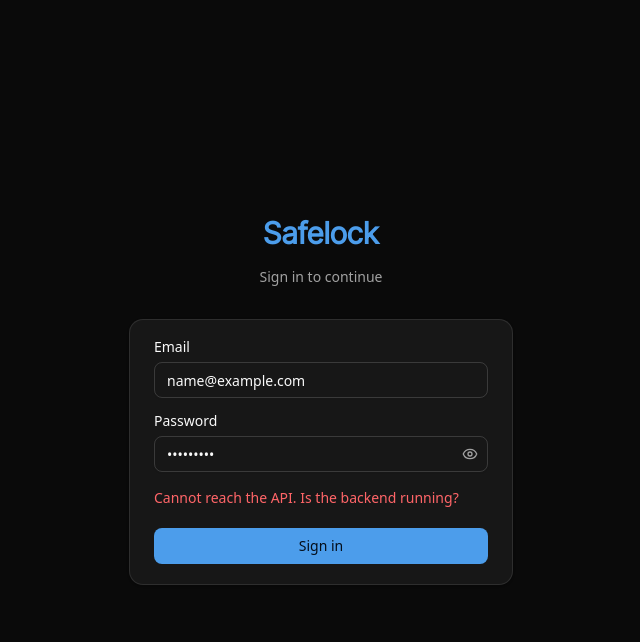
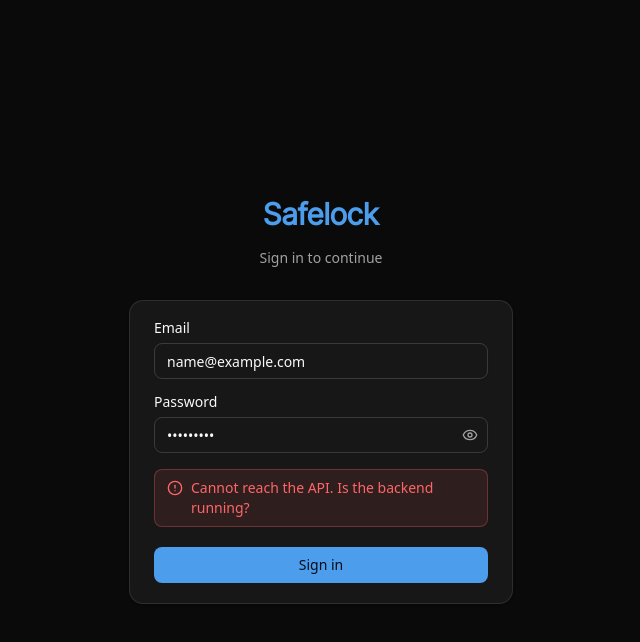
Before and after one commit to rene-nunez/safelock, a React (Vite) app in the folder frontend/: page /login in a window 1280 px wide. Both pictures are taken after typing "name@example.com", "Sample123" into the empty fields and a click on the button "Sign in". Shown: the top 642 px of the page, without its empty margins (319-959 px from the left). Built offline with nearby package versions, Linux system fonts and the light colour scheme; no server answers.

Commit message:
fix(frontend): surface loose errors with InlineNotice

```diff
--- a/frontend/src/components/ui/inline-notice.tsx
+++ b/frontend/src/components/ui/inline-notice.tsx
@@ -5,12 +5,14 @@ import { cn } from '@/lib/utils'
 type InlineNoticeProps = {
   message: string | null | undefined
   tone?: 'success' | 'error'
+  compact?: boolean
   className?: string
 }
 
 export function InlineNotice({
   message,
   tone = 'error',
+  compact = false,
   className,
 }: InlineNoticeProps) {
   if (!message) return null
@@ -21,7 +23,8 @@ export function InlineNotice({
     <p
       role={success ? 'status' : 'alert'}
       className={cn(
-        'flex items-start gap-2 rounded-md border px-3 py-2 text-sm',
+        'flex items-start rounded-md border px-3 py-2 text-sm',
+        compact ? 'gap-1.5 px-2 py-1.5 text-xs' : 'gap-2',
         success
           ? 'border-success/30 bg-success/10 text-success'
           : 'border-destructive/30 bg-destructive/10 text-destructive',
@@ -29,9 +32,13 @@ export function InlineNotice({
       )}
     >
       {success ? (
-        <CircleCheck className="mt-0.5 size-4 shrink-0" />
+        <CircleCheck
+          className={cn('mt-0.5 shrink-0', compact ? 'size-3.5' : 'size-4')}
+        />
       ) : (
-        <CircleAlert className="mt-0.5 size-4 shrink-0" />
+        <CircleAlert
+          className={cn('mt-0.5 shrink-0', compact ? 'size-3.5' : 'size-4')}
+        />
       )}
       <span>{message}</span>
     </p>
--- a/frontend/src/pages/activity.tsx
+++ b/frontend/src/pages/activity.tsx
@@ -11,6 +11,7 @@ import {
 } from '@/components/ui/card'
 import { EventTime } from '@/components/ui/event-time'
 import { Freshness } from '@/components/ui/freshness'
+import { InlineNotice } from '@/components/ui/inline-notice'
 import { Label } from '@/components/ui/label'
 import { Select } from '@/components/ui/select'
 import { TableSkeleton } from '@/components/ui/skeleton'
@@ -116,9 +117,10 @@ export function ActivityPage() {
         {eventsQuery.isPending ? (
           <TableSkeleton columns={7} />
         ) : eventsQuery.isError ? (
-          <p className="py-12 text-center text-sm text-destructive">
-            {errorMessage(eventsQuery.error)}
-          </p>
+          <InlineNotice
+            message={errorMessage(eventsQuery.error)}
+            className="mx-auto my-12 max-w-md"
+          />
         ) : items.length === 0 ? (
           <p className="py-12 text-center text-sm text-muted-foreground">
             No access events yet.
--- a/frontend/src/pages/audit.tsx
+++ b/frontend/src/pages/audit.tsx
@@ -12,6 +12,7 @@ import {
   CardTitle,
 } from '@/components/ui/card'
 import { EventTime } from '@/components/ui/event-time'
+import { InlineNotice } from '@/components/ui/inline-notice'
 import { Input } from '@/components/ui/input'
 import { Label } from '@/components/ui/label'
 import { Select } from '@/components/ui/select'
@@ -112,9 +113,10 @@ export function AuditPage() {
         {auditQuery.isPending ? (
           <TableSkeleton columns={6} />
         ) : auditQuery.isError ? (
-          <p className="py-12 text-center text-sm text-destructive">
-            {errorMessage(auditQuery.error)}
-          </p>
+          <InlineNotice
+            message={errorMessage(auditQuery.error)}
+            className="mx-auto my-12 max-w-md"
+          />
         ) : items.length === 0 ? (
           <p className="py-12 text-center text-sm text-muted-foreground">
             No audit entries match this filter.
--- a/frontend/src/pages/login.tsx
+++ b/frontend/src/pages/login.tsx
@@ -8,6 +8,7 @@ import { SessionLoader } from '@/components/auth/session-loader'
 import { SafelockLogo } from '@/components/brand/safelock-logo'
 import { Button } from '@/components/ui/button'
 import { Card, CardContent } from '@/components/ui/card'
+import { InlineNotice } from '@/components/ui/inline-notice'
 import { Input } from '@/components/ui/input'
 import { Label } from '@/components/ui/label'
 import { PasswordInput } from '@/components/ui/password-input'
@@ -86,11 +87,10 @@ export function LoginPage() {
                   aria-invalid={Boolean(form.formState.errors.email)}
                   {...form.register('email')}
                 />
-                {form.formState.errors.email ? (
-                  <p className="text-xs text-destructive">
-                    {form.formState.errors.email.message}
-                  </p>
-                ) : null}
+                <InlineNotice
+                  compact
+                  message={form.formState.errors.email?.message}
+                />
               </div>
 
               <div className="grid gap-2">
@@ -101,18 +101,13 @@ export function LoginPage() {
                   aria-invalid={Boolean(form.formState.errors.password)}
                   {...form.register('password')}
                 />
-                {form.formState.errors.password ? (
-                  <p className="text-xs text-destructive">
-                    {form.formState.errors.password.message}
-                  </p>
-                ) : null}
+                <InlineNotice
+                  compact
+                  message={form.formState.errors.password?.message}
+                />
               </div>
 
-              {form.formState.errors.root ? (
-                <p className="text-sm text-destructive">
-                  {form.formState.errors.root.message}
-                </p>
-              ) : null}
+              <InlineNotice message={form.formState.errors.root?.message} />
 
               <Button
                 type="submit"
```
